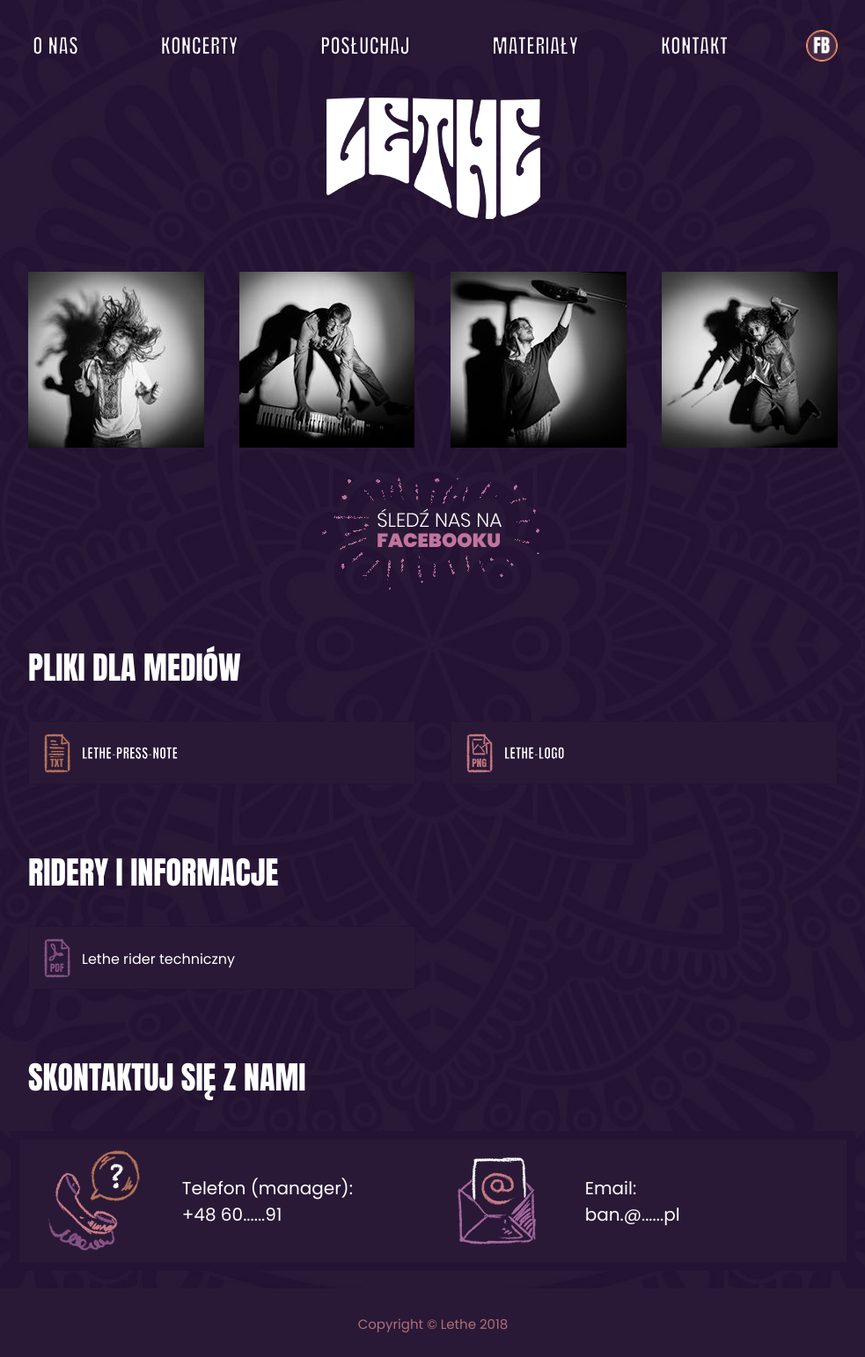
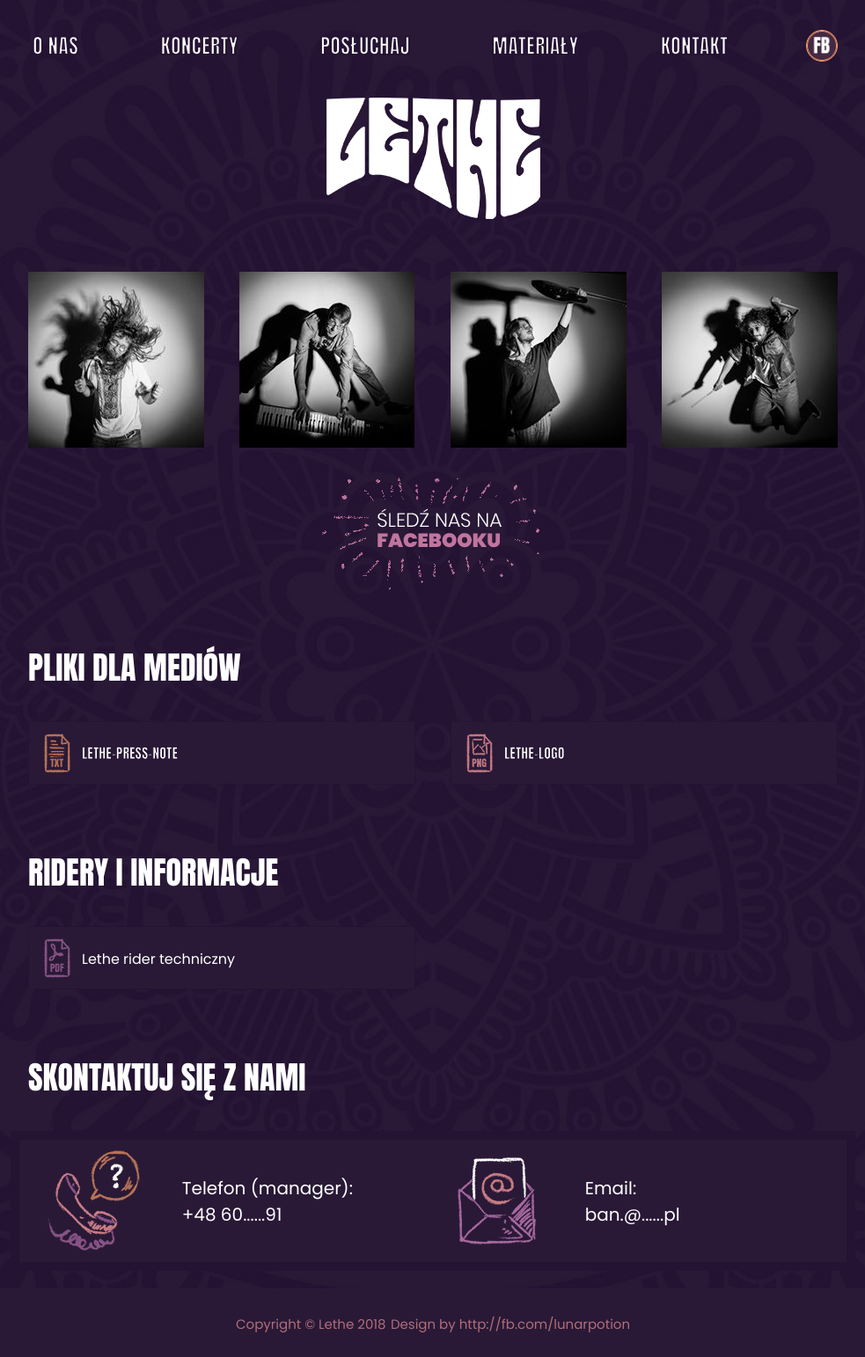
Before and after one commit to lethepl/lethepl.github.io, a Jekyll site: the page media.html, which Jekyll copies as it is, in a window 1280 px wide. Shown: the whole page at 88% size, without its empty margins (148-1131 px from the left). Built offline with Jekyll 4.4.1, drawn with Linux system fonts in a browser that asks for light colours.

Commit message:
lunarpotion link added

```diff
--- a/index.html
+++ b/index.html
@@ -229,6 +229,7 @@
   <div class="copyright py-4 text-center">
     <div class="container">
       <small>Copyright &copy; Lethe <noscript>2018</noscript><script>document.write(new Date().getFullYear())</script></small>
+      <small>Design by <a href="http://fb.com/lunarpotion" style="color: #b16d7a">http://fb.com/lunarpotion</a></small>
     </div>
   </div>
 
--- a/media.html
+++ b/media.html
@@ -213,6 +213,7 @@
   <div class="copyright py-4 text-center">
     <div class="container">
       <small>Copyright &copy; Lethe <noscript>2018</noscript><script>document.write(new Date().getFullYear())</script></small>
+      <small>Design by <a href="http://fb.com/lunarpotion" style="color: #b16d7a">http://fb.com/lunarpotion</a></small>
     </div>
   </div>
 
```
